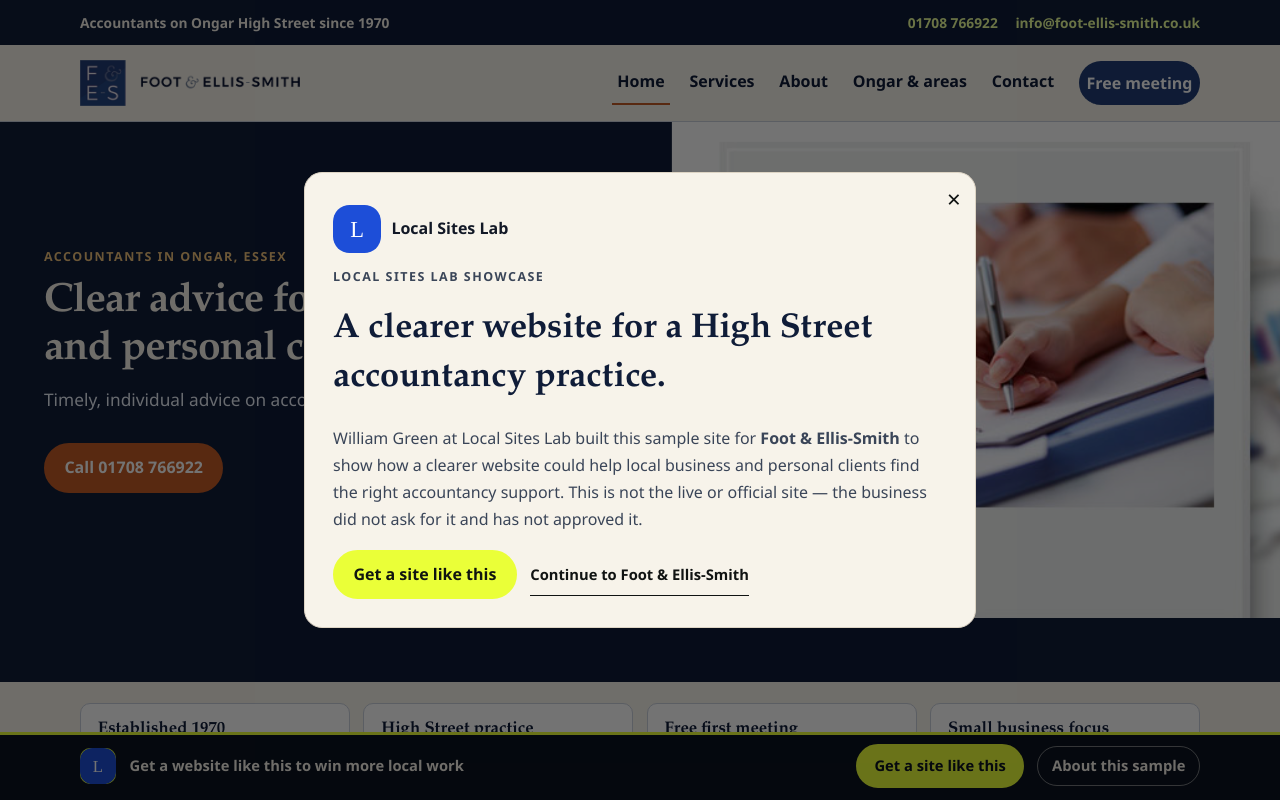
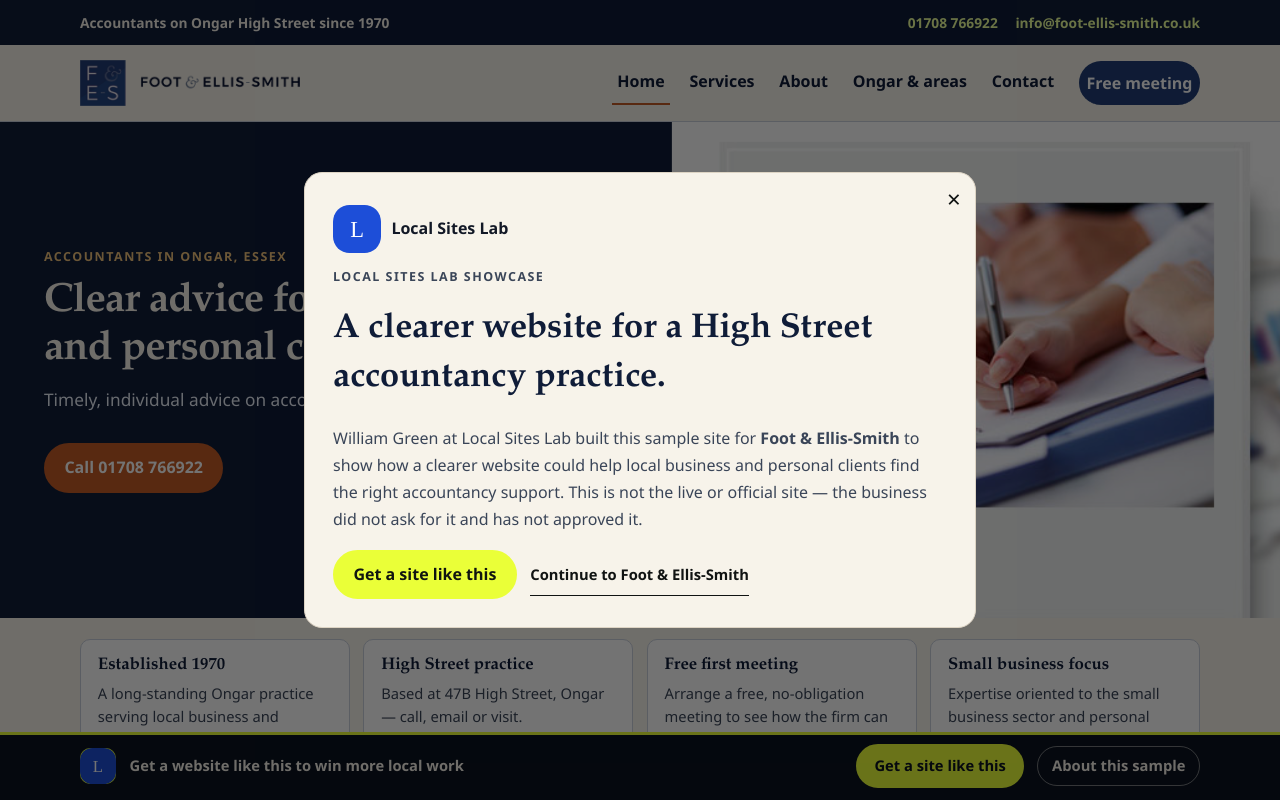
Before and after one commit to willgreeny9/local-sites-lab-foot-ellis-smith, a Next.js app: page / in a window 1280 px wide. Shown: the top 800 px of the page. Built offline with nearby package versions, Linux system fonts and the light colour scheme; no server answers.

Commit message:
UX: bound hero photo only with object-fit cover — no board clamp

```diff
--- a/app/globals.css
+++ b/app/globals.css
@@ -1248,31 +1248,12 @@
   }
 }
 
-/* UX hero cap: max-height min(70vh, 640px) */
-.hero-desk {
-  max-height: min(70vh, 640px);
+/* Hero photo frame only: preserve the full copy block. */
+.hero-media {
+  max-height: min(68vh, 32rem);
   overflow: hidden;
 }
-.hero-desk img,
 .hero-media img {
-  width: 100%;
-  height: 100%;
-  max-height: 100% !important;
   object-fit: cover;
+  max-height: 100%;
 }
-@media (min-width: 801px) {
-  .hero-desk {
-    min-height: 0 !important;
-    height: min(70vh, 640px);
-  }
-  .hero-media {
-    min-height: 0 !important;
-    max-height: 100%;
-    height: 100%;
-    overflow: hidden;
-  }
-  .hero-media img {
-    min-height: 0 !important;
-    max-height: 100% !important;
-  }
-}
```
